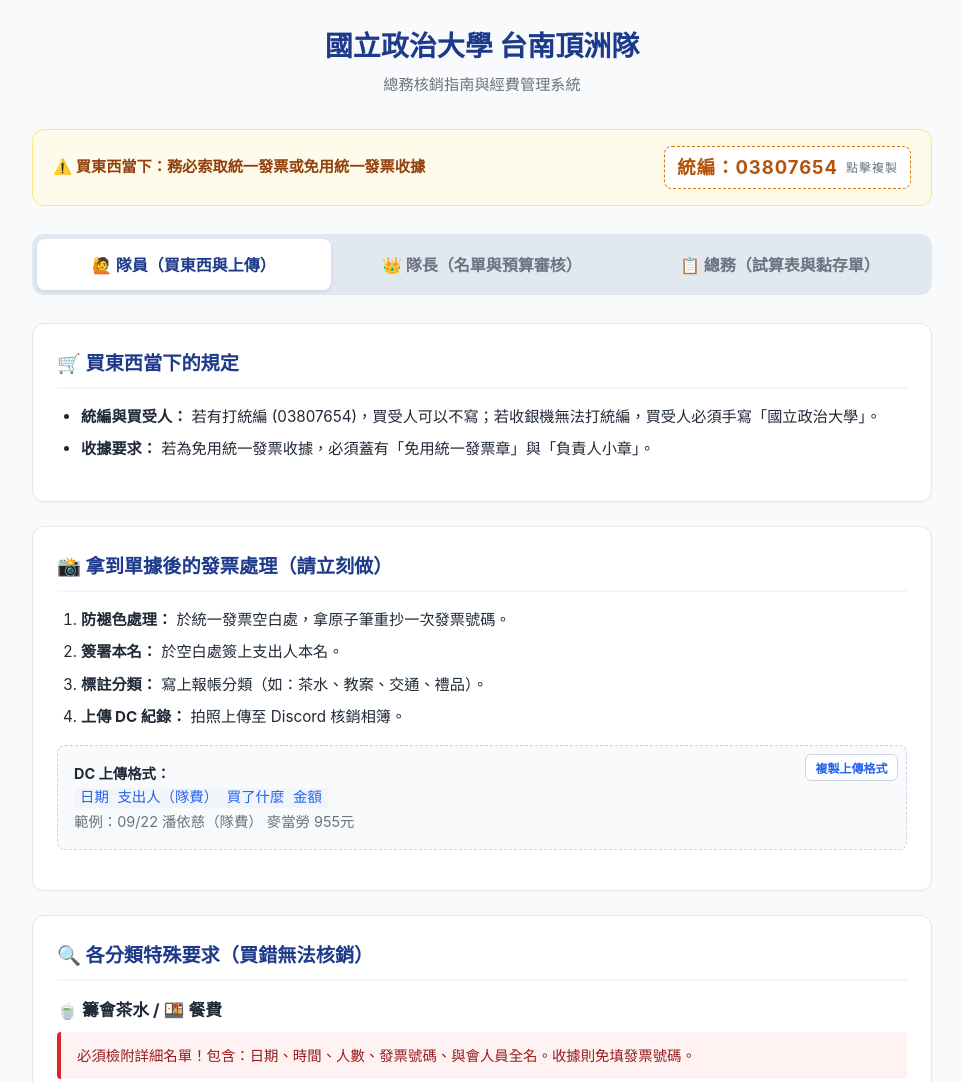
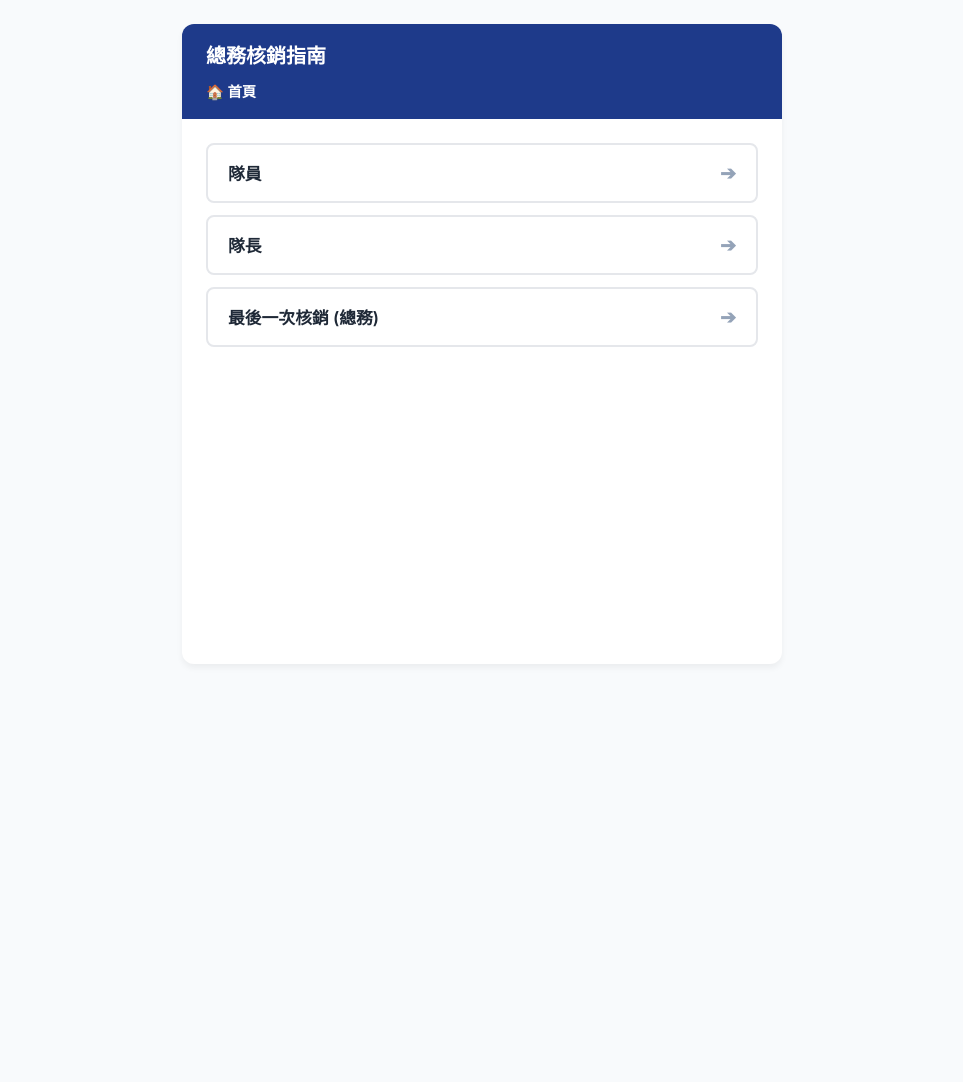
Before and after one commit to jazz12421/nccu-dingzhou-accounting, a plain HTML site: page index.html in a window 1280 px wide. Shown: the top 1082 px of the page, without its empty margins (158-1121 px from the left). After the commit the page ends 800 px from the top, so only its background shows below. Drawn offline with Linux system fonts and the light colour scheme.

Commit message:
Change title and update styles in index.html
Updated the title and various styles in the HTML file to enhance the layout and user interface.

```diff
--- a/index.html
+++ b/index.html
@@ -3,273 +3,317 @@
 <head>
   <meta charset="UTF-8">
   <meta name="viewport" content="width=device-width, initial-scale=1.0">
-  <title>台南頂洲隊 · 詳細職位分流核銷系統</title>
+  <title>台南頂洲隊 · 節點式核銷指南</title>
   <style>
     :root {
       --primary: #1e3a8a;
       --primary-light: #eff6ff;
       --accent: #2563eb;
-      --warning: #d97706;
-      --warning-bg: #fffbeb;
-      --danger: #dc2626;
-      --danger-bg: #fef2f2;
       --text: #1f2937;
       --muted: #6b7280;
-      --card-bg: #ffffff;
       --border: #e5e7eb;
-      --border-radius: 12px;
+      --bg: #f8fafc;
     }
-    * { box-sizing: border-box; margin: 0; padding: 0; font-family: -apple-system, BlinkMacSystemFont, "Segoe UI", Roboto, "PingFang TC", "Noto Sans TC", sans-serif; }
-    body { background: #f8fafc; color: var(--text); line-height: 1.6; padding: 1.5rem 1rem 4rem; }
-    .container { max-width: 900px; margin: 0 auto; }
-    header { text-align: center; margin-bottom: 2rem; }
-    h1 { font-size: 1.75rem; color: var(--primary); margin-bottom: 0.25rem; }
-    .subtitle { color: var(--muted); font-size: 0.95rem; font-weight: 500; }
+    * { box-sizing: border-box; margin: 0; padding: 0; font-family: -apple-system, BlinkMacSystemFont, "Segoe UI", sans-serif; }
+    body { background: var(--bg); color: var(--text); line-height: 1.6; padding: 1.5rem 1rem; }
+    .container { max-width: 600px; margin: 0 auto; background: #fff; min-height: 80vh; border-radius: 12px; box-shadow: 0 4px 6px rgba(0,0,0,0.05); overflow: hidden; display: flex; flex-direction: column; }
 
-    /* 頂部統編強提醒 */
-    .tax-banner {
-      background: var(--warning-bg);
-      border: 1.5px solid #fde68a;
-      border-radius: var(--border-radius);
-      padding: 1rem 1.25rem;
-      display: flex; align-items: center; justify-content: space-between;
-      margin-bottom: 1.75rem; flex-wrap: wrap; gap: 0.75rem;
+    /* 頂部導覽與麵包屑 */
+    .header { background: var(--primary); color: white; padding: 1rem 1.5rem; }
+    .header h1 { font-size: 1.25rem; margin-bottom: 0.5rem; }
+    .breadcrumbs { font-size: 0.9rem; color: #cbd5e1; display: flex; flex-wrap: wrap; gap: 0.5rem; align-items: center; }
+    .crumb { cursor: pointer; transition: color 0.2s; }
+    .crumb:hover { color: white; text-decoration: underline; }
+    .crumb.active { color: white; font-weight: bold; cursor: default; text-decoration: none; }
+    .separator { color: #94a3b8; }
+
+    /* 內容區域 */
+    .content-area { padding: 1.5rem; flex: 1; display: flex; flex-direction: column; gap: 1rem; }
+
+    /* 節點按鈕清單 */
+    .node-list { display: flex; flex-direction: column; gap: 0.75rem; }
+    .node-btn {
+      background: white; border: 2px solid var(--border); padding: 1rem 1.25rem;
+      border-radius: 8px; font-size: 1.05rem; font-weight: 600; color: var(--text);
+      text-align: left; cursor: pointer; transition: all 0.2s;
+      display: flex; justify-content: space-between; align-items: center;
     }
-    .tax-text { font-size: 0.95rem; color: #92400e; font-weight: 600; }
-    .tax-code-box {
-      background: #ffffff; border: 1.5px dashed var(--warning);
-      padding: 0.35rem 0.75rem; border-radius: 8px;
-      font-size: 1.15rem; font-weight: 700; color: #b45309;
-      letter-spacing: 1px; cursor: pointer; display: inline-flex; align-items: center; gap: 0.5rem;
+    .node-btn:hover { border-color: var(--accent); background: var(--primary-light); color: var(--accent); transform: translateX(4px); }
+    .node-btn::after { content: '➔'; font-size: 1.2rem; color: #94a3b8; }
+    .node-btn:hover::after { color: var(--accent); }
+
+    /* 最終葉面內容 */
+    .leaf-content { font-size: 1rem; color: var(--text); animation: fadeIn 0.3s ease; }
+    .leaf-content p, .leaf-content ul { margin-bottom: 1rem; }
+    .leaf-content ul { padding-left: 1.5rem; }
+    .leaf-content li { margin-bottom: 1rem; }
+    .highlight-box { background: #fffbeb; border-left: 4px solid #d97706; padding: 1rem; border-radius: 4px; margin-bottom: 1rem; color: #92400e; }
+
+    /* 互動式表單樣式 */
+    .generator-box { background: #f1f5f9; border: 1px solid #cbd5e1; padding: 1.25rem; border-radius: 8px; margin-top: 1rem; }
+    .generator-title { font-weight: bold; color: var(--primary); margin-bottom: 0.75rem; font-size: 1.05rem; }
+    .input-row { display: flex; gap: 0.5rem; margin-bottom: 0.5rem; }
+    .input-row input { flex: 1; padding: 0.6rem; border: 1px solid var(--border); border-radius: 6px; font-size: 0.95rem; }
+    .generate-btn { width: 100%; background: var(--accent); color: white; border: none; padding: 0.75rem; border-radius: 6px; font-size: 1rem; font-weight: bold; cursor: pointer; margin-top: 0.5rem; transition: background 0.2s; }
+    .generate-btn:hover { background: #1d4ed8; }
+
+    /* 返回按鈕 */
+    .back-btn { margin-top: auto; padding-top: 1.5rem; }
+    .back-btn button {
+      width: 100%; background: #f1f5f9; border: 1px solid var(--border);
+      padding: 0.75rem; border-radius: 8px; font-weight: 600; color: var(--muted);
+      cursor: pointer; transition: 0.2s;
     }
-    .tax-code-box:hover { background: #fef3c7; }
+    .back-btn button:hover { background: #e2e8f0; color: var(--text); }
 
-    /* 角色切換 */
-    .role-tabs {
-      display: grid; grid-template-columns: repeat(3, 1fr);
-      background: #e2e8f0; padding: 5px; border-radius: 12px; margin-bottom: 1.75rem; gap: 4px;
-    }
-    .role-btn {
-      padding: 0.85rem 0.5rem; border: none; background: transparent;
-      border-radius: 8px; font-weight: 700; font-size: 1rem; color: var(--muted);
-      cursor: pointer; text-align: center; transition: all 0.2s;
-    }
-    .role-btn.active { background: #ffffff; color: var(--primary); box-shadow: 0 2px 4px rgba(0,0,0,0.08); }
-    .role-view { display: none; }
-    .role-view.active { display: block; }
-
-    /* 內容卡片 */
-    .section-card {
-      background: var(--card-bg); border: 1px solid var(--border);
-      border-radius: var(--border-radius); padding: 1.5rem; margin-bottom: 1.5rem;
-      box-shadow: 0 1px 3px rgba(0,0,0,0.03);
-    }
-    .section-card h2 { font-size: 1.2rem; margin-bottom: 1rem; color: var(--primary); display: flex; align-items: center; gap: 0.5rem; border-bottom: 2px solid var(--primary-light); padding-bottom: 0.5rem; }
-    .section-card h3 { font-size: 1.05rem; margin: 1rem 0 0.5rem 0; color: var(--text); }
-
-    ul, ol { padding-left: 1.5rem; margin-bottom: 1rem; font-size: 0.95rem; }
-    li { margin-bottom: 0.5rem; }
-
-    .alert-box {
-      background: var(--danger-bg); border-left: 4px solid var(--danger);
-      padding: 0.75rem 1rem; font-size: 0.9rem; color: #991b1b; margin-bottom: 1rem; border-radius: 4px;
-    }
-    .info-box {
-      background: var(--primary-light); border-left: 4px solid var(--accent);
-      padding: 0.75rem 1rem; font-size: 0.9rem; color: #1e40af; margin-bottom: 1rem; border-radius: 4px;
-    }
-
-    table { width: 100%; border-collapse: collapse; margin-bottom: 1rem; font-size: 0.9rem; }
-    th, td { border: 1px solid var(--border); padding: 0.65rem; text-align: left; vertical-align: top; }
-    th { background: #f1f5f9; font-weight: 600; }
-    code { background: #f1f5f9; padding: 2px 6px; border-radius: 4px; font-family: monospace; color: var(--accent); }
-
-    /* 複製區塊 */
-    .copy-box {
-      background: #f8fafc; border: 1px dashed #cbd5e1; border-radius: 8px;
-      padding: 1rem; position: relative; font-size: 0.9rem; margin-bottom: 1rem;
-    }
-    .copy-btn {
-      position: absolute; top: 0.5rem; right: 0.5rem; background: #ffffff;
-      border: 1px solid #cbd5e1; border-radius: 6px; padding: 0.25rem 0.6rem;
-      font-size: 0.75rem; cursor: pointer; color: var(--accent); font-weight: 600;
-    }
+    @keyframes fadeIn { from { opacity: 0; transform: translateY(5px); } to { opacity: 1; transform: translateY(0); } }
   </style>
 </head>
 <body>
 
 <div class="container">
-  <header>
-    <h1>國立政治大學 台南頂洲隊</h1>
-    <div class="subtitle">總務核銷指南與經費管理系統</div>
-  </header>
-
-  <div class="tax-banner">
-    <div class="tax-text">⚠️ 買東西當下：務必索取統一發票或免用統一發票收據</div>
-    <div class="tax-code-box" onclick="copyText('03807654', '已複製政大統編！')">
-      <span>統編：03807654</span>
-      <span style="font-size:0.75rem; font-weight:normal; color:var(--muted)">點擊複製</span>
+  <div class="header">
+    <h1>總務核銷指南</h1>
+    <div class="breadcrumbs" id="breadcrumbs">
+      <!-- 麵包屑動態生成 -->
     </div>
   </div>
 
-  <div class="role-tabs">
-    <button class="role-btn active" onclick="switchRole('member')">🙋 隊員（買東西與上傳）</button>
-    <button class="role-btn" onclick="switchRole('captain')">👑 隊長（名單與預算審核）</button>
-    <button class="role-btn" onclick="switchRole('admin')">📋 總務（試算表與黏存單）</button>
-  </div>
-
-  <!-- ==================== 1. 隊員專區 ==================== -->
-  <div id="view-member" class="role-view active">
-    <div class="section-card">
-      <h2>🛒 買東西當下的規定</h2>
-      <ul>
-        <li><strong>統編與買受人：</strong> 若有打統編 (03807654)，買受人可以不寫；若收銀機無法打統編，買受人必須手寫「國立政治大學」。</li>
-        <li><strong>收據要求：</strong> 若為免用統一發票收據，必須蓋有「免用統一發票章」與「負責人小章」。</li>
-      </ul>
+  <div class="content-area">
+    <div id="dynamic-content">
+      <!-- 按鈕或內容動態生成 -->
     </div>
 
-    <div class="section-card">
-      <h2>📸 拿到單據後的發票處理（請立刻做）</h2>
-      <ol>
-        <li><strong>防褪色處理：</strong> 於統一發票空白處，拿原子筆重抄一次發票號碼。</li>
-        <li><strong>簽署本名：</strong> 於空白處簽上支出人本名。</li>
-        <li><strong>標註分類：</strong> 寫上報帳分類（如：茶水、教案、交通、禮品）。</li>
-        <li><strong>上傳 DC 紀錄：</strong> 拍照上傳至 Discord 核銷相簿。</li>
-      </ol>
-      <div class="copy-box">
-        <button class="copy-btn" onclick="copyText('日期 支出人（隊費） 買了什麼 金額', '已複製格式')">複製上傳格式</button>
-        <strong>DC 上傳格式：</strong><br>
-        <code>日期 支出人（隊費） 買了什麼 金額</code><br>
-        <span style="color:var(--muted)">範例：09/22 潘依慈（隊費） 麥當勞 955元</span>
-      </div>
-    </div>
-
-    <div class="section-card">
-      <h2>🔍 各分類特殊要求（買錯無法核銷）</h2>
-      <h3>🍵 籌會茶水 / 🍱 餐費</h3>
-      <div class="alert-box">必須檢附詳細名單！包含：日期、時間、人數、發票號碼、與會人員全名。收據則免填發票號碼。</div>
-
-      <h3>📚 教案與教具</h3>
-      <ul>
-        <li>必須寫清楚是<strong>哪個教案</strong>（例：烹飪教案、高藝術），不可只寫「烹飪」以免被當成一般餐費退件。</li>
-        <li>發票明細若僅印「文具」或「生活用品」，必須手寫補齊具體品項（如：剪刀、色紙）。</li>
-      </ul>
-
-      <h3>🚆 交通車票</h3>
-      <ul>
-        <li><strong>火車：</strong> 實體票根全額核銷（若走人工通道出站，請站務員蓋章）。</li>
-        <li><strong>高鐵：</strong> 僅能核銷同區間的「火車票價」額度。</li>
-        <li><strong>計程車：</strong> 必須索取收據（含車號、司機姓名）。
-          <br>事由標準寫法：北車到住家寫 <code>載大型教具</code>；新營到頂洲寫 <code>載營期四日餐食材料</code>。
-        </li>
-      </ul>
-    </div>
-  </div>
-
-  <!-- ==================== 2. 隊長專區 ==================== -->
-  <div id="view-captain" class="role-view">
-    <div class="section-card">
-      <h2>👑 名單與預算審核責任</h2>
-      <div class="info-box">
-        隊長需在總務製表前，確認以下名冊與預算上限是否合規，以免課外組退件。
-      </div>
-
-      <h3>🎁 貴賓禮品（校長/主任）</h3>
-      <ul>
-        <li><strong>預算上限：</strong> 最多 2 份，每份 500 元以內。</li>
-        <li><strong>必備文件：</strong> 致贈名單清冊，需包含：對象姓名、活動名稱、活動時間、地點、緣由。</li>
-      </ul>
-
-      <h3>🏅 小朋友獎品</h3>
-      <ul>
-        <li><strong>預算上限：</strong> 每位學童最高 500 元。</li>
-        <li><strong>必備文件：</strong> 獲獎名單（約 10~20 位小朋友的姓名清冊）。</li>
-      </ul>
-
-      <h3>📝 茶水與營期餐費名冊</h3>
-      <ul>
-        <li>確認出席人數與簽到表相符，並已將人員名單交給總務。</li>
-      </ul>
-    </div>
-  </div>
-
-  <!-- ==================== 3. 總務專區 ==================== -->
-  <div id="view-admin" class="role-view">
-    <div class="section-card">
-      <h2>📑 試算表與前置文件整理</h2>
-      <ul>
-        <li>每一筆支出都必須登記於「收支明細表」。</li>
-        <li>將同類別且準備貼在同一張黏存單的發票排在一起，計算該張黏存單的總核銷金額。</li>
-        <li>黏存單右上角必須寫上對應的試算表流水編號。</li>
-        <li><strong>營期餐費全聯發票處理：</strong> 先計算總餐數，每餐扣除 1,440 元。剩餘無法整除的餘額，需單獨拆開核銷。</li>
-      </ul>
-    </div>
-
-    <div class="section-card">
-      <h2>📌 會計代碼與經費拆帳規則（最後一次核銷）</h2>
-      <table>
-        <tr>
-          <th style="width: 35%;">課外組補助款 <br><code>115TM02-3011</code></th>
-          <td>
-            <strong>出隊後使用</strong>：挑選金額最高、最大筆的黏存單優先使用此代碼。<br>
-            額度上限：10,000 元。
-          </td>
-        </tr>
-        <tr>
-          <th>頂洲祖產 <br><code>115DM00-21</code></th>
-          <td>
-            <strong>出隊前使用</strong>；或作為補助款 10,000 元用罄後的<strong>餘額補足</strong>。<br>
-            拆帳範例：若總花費 15,000 元，則 10,000 報補助款，剩餘 5,000 報祖產。
-          </td>
-        </tr>
-      </table>
-    </div>
-
-    <div class="section-card">
-      <h2>📄 黏存單實作與黏貼規則</h2>
-      <div class="alert-box">任何寫錯塗改的地方，經辦人必須在塗改處旁邊重新簽名或蓋私章！</div>
-      <ul>
-        <li><strong>數量限制：</strong> 同類別發票貼同一張，每張黏存單最多貼 <strong>10 張</strong>發票。</li>
-        <li><strong>黏貼排版：</strong> 由左至右橫向黏貼，最多並排 <strong>3 張</strong>。發票之間不可互相重疊遮蔽字樣。</li>
-        <li><strong>大張單據：</strong> 體積較大的收據、估價單、或 A4 名單，必須黏貼在最底層/最後面。</li>
-        <li><strong>細節欄位：</strong> 計畫名稱填寫「國立政治大學 台南頂洲隊」。金額未填滿的空格請劃掉。左下角需留電話號碼。</li>
-      </ul>
-    </div>
-
-    <div class="section-card">
-      <h2>✅ 出件至課外組前最終檢查清單</h2>
-      <ul>
-        <li>[ ] 檢查發票是否皆已手寫重抄號碼與簽名。</li>
-        <li>[ ] 確認文具等籠統品項已手寫補齊細項。</li>
-        <li>[ ] 附件名單是否齊全（茶水、餐費、禮品事由、獎品名冊）。</li>
-        <li>[ ] 黏存單清冊是否填寫完畢，且塗改處皆已蓋章。</li>
-      </ul>
+    <div class="back-btn" id="back-btn-container" style="display: none;">
+      <button onclick="goBack()">🔙 返回上一層</button>
     </div>
   </div>
 </div>
 
 <script>
-  function switchRole(role) {
-    document.querySelectorAll('.role-btn').forEach(btn => btn.classList.remove('active'));
-    document.querySelectorAll('.role-view').forEach(view => view.classList.remove('active'));
+  const mindMapData = {
+    title: "首頁",
+    children: [
+      {
+        title: "隊員",
+        children: [
+          {
+            title: "買東西當下",
+            children: [
+              {
+                title: "有統編",
+                content: "<div class='highlight-box'>⚠️ 政大統編：<strong>03807654</strong></div><ul><li>如果有打統編，買受人可以不寫。</li></ul>"
+              },
+              {
+                title: "沒統編",
+                content: "<ul><li>若收銀機無法打統編，買受人必須手寫「<strong>國立政治大學</strong>」。</li></ul>"
+              },
+              {
+                title: "免用統一發票收據",
+                content: "<ul><li>必須蓋有「<strong>免用統一發票章</strong>」與「<strong>負責人小章</strong>」。</li></ul>"
+              }
+            ]
+          },
+          {
+            title: "發票處理",
+            content: `
+              <ul>
+                <li><strong>防褪色處理：</strong>統一發票請在空白處重抄一次發票號碼（防止感熱紙褪色）。</li>
+                <li><strong>基本資訊填寫：</strong>在空白處簽上<strong>本名</strong>，並寫上對應的<strong>報帳分類</strong>。</li>
+                <li><strong>上傳紀錄：</strong>拍照上傳至 DC 核銷相簿。</li>
+              </ul>
 
-    if(role === 'member') {
-      document.querySelectorAll('.role-btn')[0].classList.add('active');
-      document.getElementById('view-member').classList.add('active');
-    } else if(role === 'captain') {
-      document.querySelectorAll('.role-btn')[1].classList.add('active');
-      document.getElementById('view-captain').classList.add('active');
-    } else {
-      document.querySelectorAll('.role-btn')[2].classList.add('active');
-      document.getElementById('view-admin').classList.add('active');
+              <!-- 互動式生成器 -->
+              <div class="generator-box">
+                <div class="generator-title">✍️ 快速生成回報格式</div>
+                <div class="input-row">
+                  <input type="text" id="gen-date" placeholder="日期 (例: 09/22)">
+                  <input type="text" id="gen-name" placeholder="姓名 (例: 潘依慈)">
+                </div>
+                <div class="input-row">
+                  <input type="text" id="gen-item" placeholder="摘要 (例: 麥當勞)">
+                  <input type="number" id="gen-amount" placeholder="金額 (例: 955)">
+                </div>
+                <button class="generate-btn" onclick="generateAndCopy()">✨ 點我生成並複製</button>
+              </div>
+            `
+          }
+        ]
+      },
+      {
+        title: "隊長",
+        children: [
+          {
+            title: "審核各項細節",
+            children: [
+              {
+                title: "茶水與餐費名冊",
+                content: "<ul><li>確保名單與實際簽到或出席人數相符。</li></ul>"
+              },
+              {
+                title: "禮品餽贈名冊",
+                content: "<ul><li>預算上限：最多 2 份，每份最高 500 元。</li><li>需確認致贈校長、主任的緣由與時間地點。</li></ul>"
+              },
+              {
+                title: "獎品發放名冊",
+                content: "<ul><li>預算上限：每位學童最高 500 元。</li><li>需造冊確認約 10~20 位獲獎小朋友名單。</li></ul>"
+              }
+            ]
+          }
+        ]
+      },
+      {
+        title: "最後一次核銷 (總務)",
+        children: [
+          {
+            title: "試算表整理",
+            children: [
+              {
+                title: "分類登記",
+                content: "<ul><li>將所有發票依類別分開登記。</li><li>黏存單右上角寫上對應的流水編號。</li></ul>"
+              },
+              {
+                title: "營期餐費全聯發票",
+                content: "<div class='highlight-box'>全聯大張發票拆帳規則</div><ul><li>計算總餐數，每餐固定扣除 <strong>1,440 元</strong>。</li><li>無法整除的餘額單獨拆開核銷。</li></ul>"
+              }
+            ]
+          },
+          {
+            title: "黏存單實作",
+            children: [
+              {
+                title: "黏貼數量與排版",
+                content: "<ul><li>同類別發票貼同一張。</li><li>每張最多貼 <strong>10 張</strong>發票。</li><li>由左至右橫向黏貼，最多並排 <strong>3 張</strong>，不可重疊遮蔽字樣。</li><li>大型單據（收據、估價單、A4名冊）貼在最底層。</li></ul>"
+              },
+              {
+                title: "塗改處蓋章",
+                content: "<div class='highlight-box'>⚠️ 塗改防呆</div><ul><li>任何寫錯塗改的地方，經辦人必須在旁邊<strong>重新簽名或蓋私章</strong>。</li></ul>"
+              }
+            ]
+          },
+          {
+            title: "各類發票規定",
+            children: [
+              {
+                title: "教案教具",
+                content: "<ul><li>必須寫清楚是「哪個教案」（例：不可只寫烹飪，以免被當成餐費）。</li><li>發票明細若僅印「文具」，必須手寫補齊具體品項（如：剪刀）。</li></ul>"
+              },
+              {
+                title: "籌會茶水 / 餐費",
+                content: "<ul><li>必須附上人員名單！包含：日期、時間、人數、發票號碼、與會人員全名。</li><li>收據則免填發票號碼。</li></ul>"
+              },
+              {
+                title: "交通車票",
+                content: "<ul><li><strong>火車：</strong>實體票根全額核銷。</li><li><strong>高鐵：</strong>僅能核銷同區間的「火車票價」額度。</li><li><strong>計程車：</strong>必須有收據（車號、司機姓名）。</li><li>計程車事由：北車到住家寫 <code>載大型教具</code>；新營到頂洲寫 <code>載營期四日餐食材料</code>。</li></ul>"
+              }
+            ]
+          },
+          {
+            title: "預算代碼",
+            children: [
+              {
+                title: "課外組補助款",
+                content: "<ul><li>代碼：<strong>115TM02-3011</strong></li><li>額度：10,000 元</li><li>時機：出隊後，挑選金額最高、最大筆的黏存單優先使用。</li></ul>"
+              },
+              {
+                title: "頂洲祖產",
+                content: "<ul><li>代碼：<strong>115DM00-21</strong></li><li>時機：出隊前優先使用。</li><li>或作為補助款 10,000 元用罄後的餘額補足。</li></ul>"
+              }
+            ]
+          }
+        ]
+      }
+    ]
+  };
+
+  let currentPath = [];
+
+  function getCurrentNode() {
+    let node = mindMapData;
+    for (let index of currentPath) {
+      node = node.children[index];
+    }
+    return node;
+  }
+
+  function render() {
+    const node = getCurrentNode();
+    const dynamicContent = document.getElementById("dynamic-content");
+    const breadcrumbs = document.getElementById("breadcrumbs");
+    const backBtn = document.getElementById("back-btn-container");
+
+    // 1. 渲染麵包屑
+    let crumbHtml = `<span class="crumb ${currentPath.length === 0 ? 'active' : ''}" onclick="goToDepth(0)">🏠 首頁</span>`;
+    let tempNode = mindMapData;
+    for (let i = 0; i < currentPath.length; i++) {
+      crumbHtml += `<span class="separator">/</span>`;
+      tempNode = tempNode.children[currentPath[i]];
+      const isActive = i === currentPath.length - 1 ? 'active' : '';
+      crumbHtml += `<span class="crumb ${isActive}" onclick="goToDepth(${i + 1})">${tempNode.title}</span>`;
+    }
+    breadcrumbs.innerHTML = crumbHtml;
+
+    // 2. 渲染內容或子節點按鈕
+    dynamicContent.innerHTML = "";
+    if (node.children && node.children.length > 0) {
+      const listDiv = document.createElement("div");
+      listDiv.className = "node-list";
+      node.children.forEach((child, index) => {
+        const btn = document.createElement("button");
+        btn.className = "node-btn";
+        btn.innerText = child.title;
+        btn.onclick = () => {
+          currentPath.push(index);
+          render();
+        };
+        listDiv.appendChild(btn);
+      });
+      dynamicContent.appendChild(listDiv);
+    } else if (node.content) {
+      const contentDiv = document.createElement("div");
+      contentDiv.className = "leaf-content";
+      contentDiv.innerHTML = node.content;
+      dynamicContent.appendChild(contentDiv);
+    }
+
+    // 3. 處理返回按鈕顯示邏輯
+    backBtn.style.display = currentPath.length > 0 ? "block" : "none";
+  }
+
+  function goBack() {
+    if (currentPath.length > 0) {
+      currentPath.pop();
+      render();
     }
   }
 
-  function copyText(text, msg) {
-    navigator.clipboard.writeText(text).then(() => {
-      alert(msg || '已複製！');
+  function goToDepth(depth) {
+    if (depth < currentPath.length) {
+      currentPath = currentPath.slice(0, depth);
+      render();
+    }
+  }
+
+  // 互動式生成與複製功能
+  function generateAndCopy() {
+    const date = document.getElementById('gen-date').value || '09/22';
+    const name = document.getElementById('gen-name').value || '潘依慈';
+    const item = document.getElementById('gen-item').value || '麥當勞';
+    const amount = document.getElementById('gen-amount').value || '955';
+
+    // 組裝字串：日期 姓名（隊費） 摘要 金額元
+    const textToCopy = `${date} ${name}（隊費） ${item} ${amount}元`;
+
+    // 寫入剪貼簿
+    navigator.clipboard.writeText(textToCopy).then(() => {
+      alert('✅ 已經複製成功！您可以直接前往 DC 貼上。\n\n複製內容：' + textToCopy);
+    }).catch(err => {
+      alert('❌ 複製失敗，請手動複製以下文字：\n\n' + textToCopy);
     });
   }
+
+  // 初始化渲染
+  render();
 </script>
 </body>
 </html>
```
